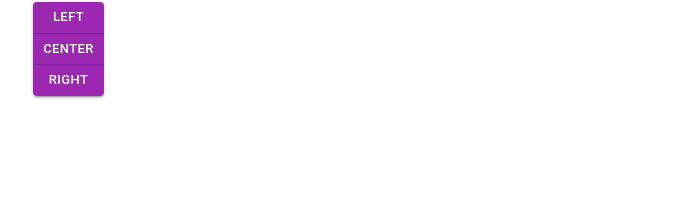
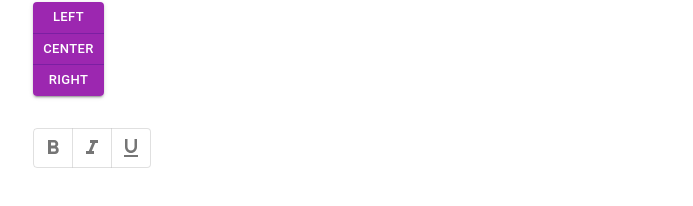
Before and after one commit to Radexman/MUI-React, a React (Vite) app: page / in a window 1280 px wide. Shown: the part 350-556 px from the top of the page, without its empty margins (293-986 px from the left). Built offline with nearby package versions, Linux system fonts and the light colour scheme.

Commit message:
Toggle Button

```diff
--- a/src/components/MuiButton.tsx
+++ b/src/components/MuiButton.tsx
@@ -1,7 +1,19 @@
-import { Button, Stack, IconButton, ButtonGroup } from '@mui/material';
+import { useState } from 'react';
+import { Button, Stack, IconButton, ButtonGroup, ToggleButtonGroup, ToggleButton } from '@mui/material';
 import SendIcon from '@mui/icons-material/Send';
+import FormatBoldIcon from '@mui/icons-material/FormatBold';
+import FormatItalicIcon from '@mui/icons-material/FormatItalic';
+import FormatUnderlinedIcon from '@mui/icons-material/FormatUnderlined';
 
 const MuiButton = () => {
+	const [formats, setFormats] = useState<string | null>(null);
+
+	console.log(formats);
+
+	const handleFormatChange = (_event: MouseEvent<HtmlElement>, updated: string) => {
+		setFormats(updated);
+	};
+
 	return (
 		<Stack spacing={4}>
 			<Stack
@@ -123,6 +135,35 @@ const MuiButton = () => {
 					<Button onClick={() => alert('Right clicked')}>Right</Button>
 				</ButtonGroup>
 			</Stack>
+			<Stack direction='row'>
+				<ToggleButtonGroup
+					value={formats}
+					onChange={handleFormatChange}
+					size='small'
+					color='secondary'
+					exclusive
+					aria-label='text formatting'
+				>
+					<ToggleButton
+						value='bold'
+						aria-label='bold'
+					>
+						<FormatBoldIcon />
+					</ToggleButton>
+					<ToggleButton
+						value='italic'
+						aria-label='italic'
+					>
+						<FormatItalicIcon />
+					</ToggleButton>
+					<ToggleButton
+						value='underline'
+						aria-label='underline'
+					>
+						<FormatUnderlinedIcon />
+					</ToggleButton>
+				</ToggleButtonGroup>
+			</Stack>
 		</Stack>
 	);
 };
```
